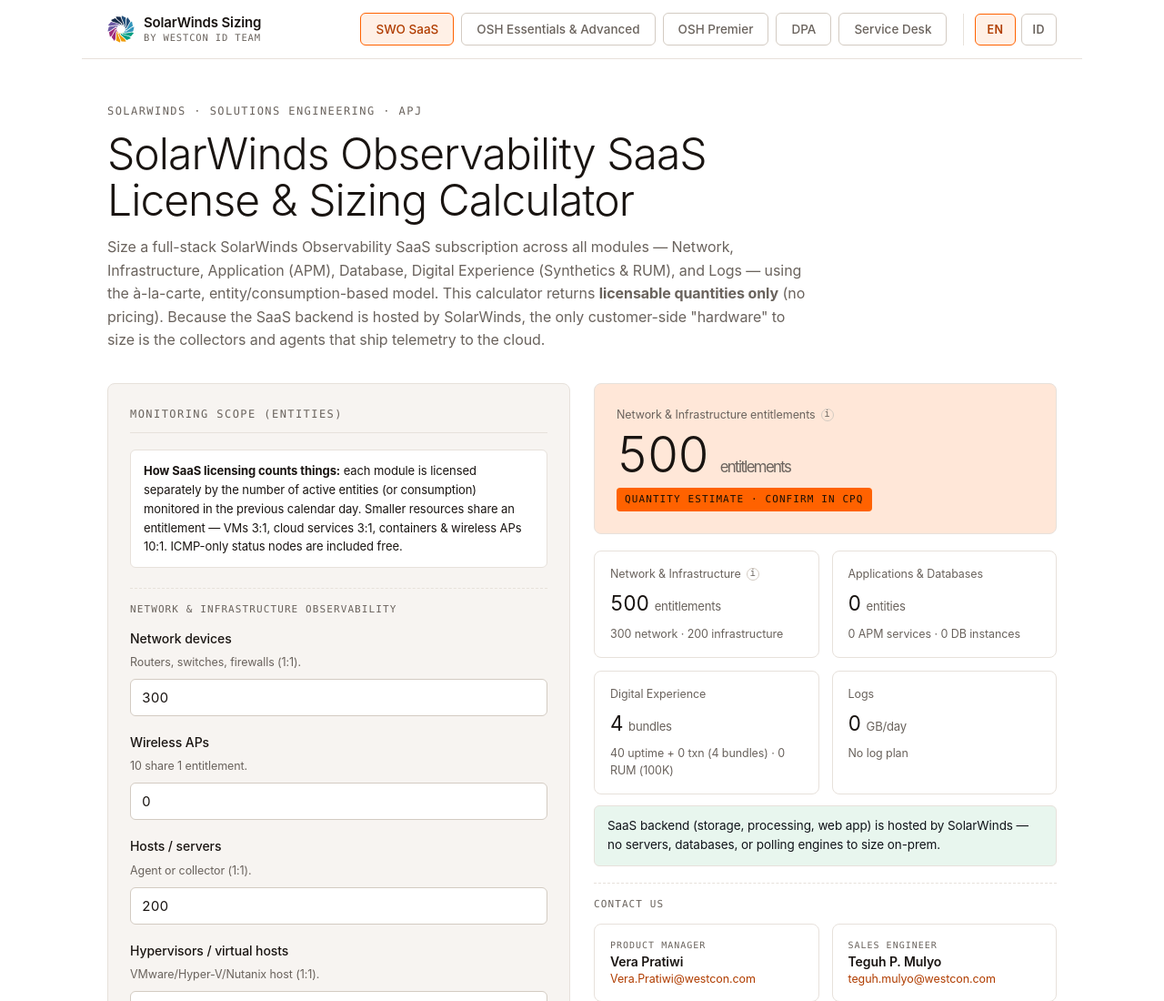
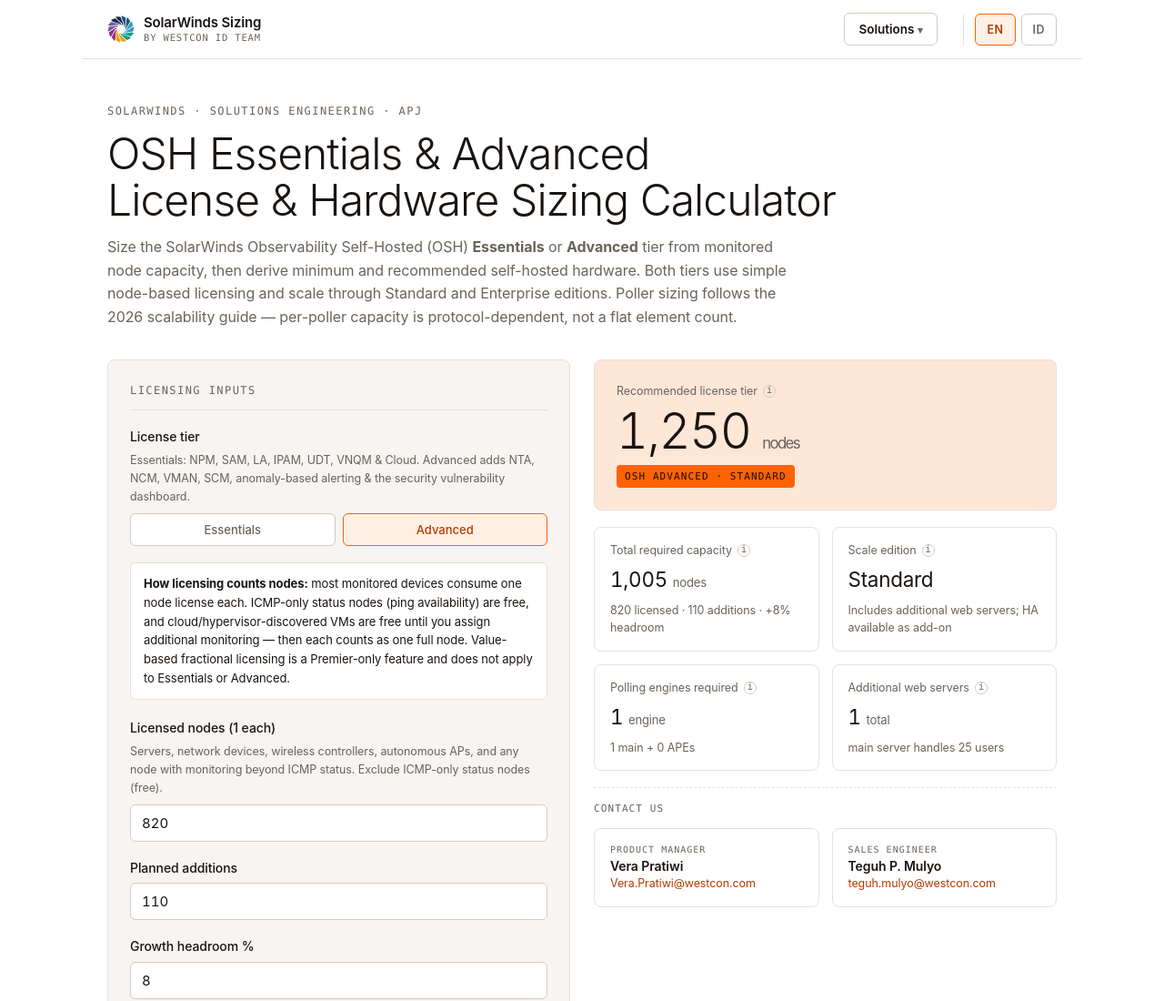
Before and after one commit to dikodeworks/SW-Sizing, a plain HTML site: page index.html in a window 1280 px wide. Shown: the top 1100 px of the page at 91% size. Drawn offline with Linux system fonts and the light colour scheme; a web font is replaced by a local one.

Commit message:
Update index.html

```diff
--- a/index.html
+++ b/index.html
@@ -184,6 +184,16 @@ tr.total td{font-weight:600;border-top:2px solid var(--artifact-border-dark);bac
   .table-scroll{overflow:visible!important}
   .table-scroll table{min-width:0!important}
 }
+/* --- product dropdown --- */
+.product-menu{position:relative;margin-right:10px}
+.product-btn{padding:9px 16px;font-size:13.5px;font-family:inherit;font-weight:600;border:1px solid var(--artifact-border-dark);border-radius:6px;background:var(--artifact-background);color:var(--artifact-text-primary);cursor:pointer;transition:.15s;white-space:nowrap}
+.product-btn:hover{border-color:var(--artifact-primary-brand);color:var(--artifact-primary-brand)}
+.product-btn .caret{font-size:11px;color:var(--artifact-text-secondary)}
+.product-list{position:absolute;top:calc(100% + 6px);right:0;min-width:300px;background:var(--artifact-background);border:1px solid var(--artifact-border-light);border-radius:8px;box-shadow:0 10px 28px rgba(0,0,0,.12);padding:6px;z-index:60;display:flex;flex-direction:column}
+.product-list[hidden]{display:none}
+.product-item{text-align:left;padding:9px 12px;font-size:13.5px;font-family:inherit;font-weight:500;border:0;border-radius:6px;background:transparent;color:var(--artifact-text-primary);cursor:pointer}
+.product-item:hover{background:var(--artifact-background-light)}
+.product-item.active{background:var(--artifact-selected);color:var(--artifact-primary-brand);font-weight:600}
 </style>
 </head>
 <body>
@@ -195,21 +205,24 @@ tr.total td{font-weight:600;border-top:2px solid var(--artifact-border-dark);bac
     <span class="brand-sub">by Westcon ID Team</span>
   </div>
 </div>
-<div class="tabs" aria-label="Calculators">
-<button class="tab-btn active" data-tab="sw">SWO SaaS</button>
-<button class="tab-btn" data-tab="ea">OSH Essentials &amp; Advanced</button>
-<button class="tab-btn" data-tab="pr">OSH Premier</button>
-<button class="tab-btn" data-tab="dpa">DPA</button>
-<button class="tab-btn" data-tab="sd">Service Desk</button>
+<div class="nav-actions">
+<div class="product-menu">
+  <button class="product-btn" id="product-btn" type="button" aria-haspopup="true" aria-expanded="false"><span class="product-label">Solutions</span> <span class="caret" aria-hidden="true">&#9662;</span></button>
+  <div class="product-list" id="product-list" role="menu" hidden>
+    <button class="product-item" role="menuitem" data-tab="pr">Observability Self-Hosted Premier</button>
+    <button class="product-item" role="menuitem" data-tab="dpa">Database Performance Analyzer</button>
+    <button class="product-item active" role="menuitem" data-tab="ea">Observability Self-Hosted</button>
+    <button class="product-item" role="menuitem" data-tab="sw">Observability SaaS</button>
+    <button class="product-item" role="menuitem" data-tab="sd">Service Desk</button>
+  </div>
 </div>
-<div class="nav-actions">
 <div class="lang-seg" aria-label="Language">
 <button class="lang-btn active" data-lang="en">EN</button>
 <button class="lang-btn" data-lang="id">ID</button>
 </div>
 </div>
 </nav>
-<section class="tab-panel active" id="panel-sw">
+<section class="tab-panel" id="panel-sw">
 <div class="shell">
   <p class="eyebrow">SolarWinds · Solutions Engineering · APJ</p>
   <h1 data-glean-id="title">SolarWinds Observability SaaS<br>License &amp; Sizing Calculator</h1>
@@ -403,7 +416,7 @@ tr.total td{font-weight:600;border-top:2px solid var(--artifact-border-dark);bac
 </div>
 </section>
 
-<section class="tab-panel" id="panel-ea">
+<section class="tab-panel active" id="panel-ea">
 <div class="shell">
   <p class="eyebrow">SolarWinds · Solutions Engineering · APJ</p>
   <h1 data-glean-id="title">OSH Essentials &amp; Advanced<br>License &amp; Hardware Sizing Calculator</h1>
@@ -1873,14 +1886,21 @@ calc();
 
 <script>
 (function(){
-  var btns=document.querySelectorAll('.tab-btn'),panels=document.querySelectorAll('.tab-panel');
-  btns.forEach(function(b){b.addEventListener('click',function(){
-    btns.forEach(function(x){x.classList.remove('active');});
-    panels.forEach(function(x){x.classList.remove('active');});
-    b.classList.add('active');
-    document.getElementById('panel-'+b.dataset.tab).classList.add('active');
+  var btn=document.getElementById('product-btn'), list=document.getElementById('product-list');
+  var items=list.querySelectorAll('.product-item');
+  function setOpen(o){list.hidden=!o; btn.setAttribute('aria-expanded', o?'true':'false');}
+  function show(tab){
+    document.querySelectorAll('.tab-panel').forEach(function(x){x.classList.remove('active');});
+    var panel=document.getElementById('panel-'+tab);
+    if(panel) panel.classList.add('active');
+    items.forEach(function(i){i.classList.toggle('active', i.dataset.tab===tab);});
     window.scrollTo(0,0);
-  });});
+  }
+  btn.addEventListener('click', function(e){e.stopPropagation(); setOpen(list.hidden);});
+  items.forEach(function(i){i.addEventListener('click', function(){show(i.dataset.tab); setOpen(false);});});
+  document.addEventListener('click', function(e){ if(!list.contains(e.target) && e.target!==btn) setOpen(false); });
+  document.addEventListener('keydown', function(e){ if(e.key==='Escape') setOpen(false); });
+  show('ea');
 })();
 </script>
 
@@ -1899,6 +1919,7 @@ function apply(lang){
     if(!el.dataset.enLabel){var k=norm(t.nodeValue);if(DICT[k]){el.dataset.enLabel=k;}else return;}
     t.nodeValue=(lang==='id'?DICT[el.dataset.enLabel]:el.dataset.enLabel)+' ';
   });
+  var pl=document.querySelector('.product-label'); if(pl) pl.textContent=lang==='id'?'Solusi':'Solutions';
   document.querySelectorAll('.lang-btn').forEach(function(b){b.classList.toggle('active',b.dataset.lang===lang);});
   document.documentElement.setAttribute('lang',lang==='id'?'id':'en');
   try{localStorage.setItem('swsizing-lang',lang);}catch(e){}
```
